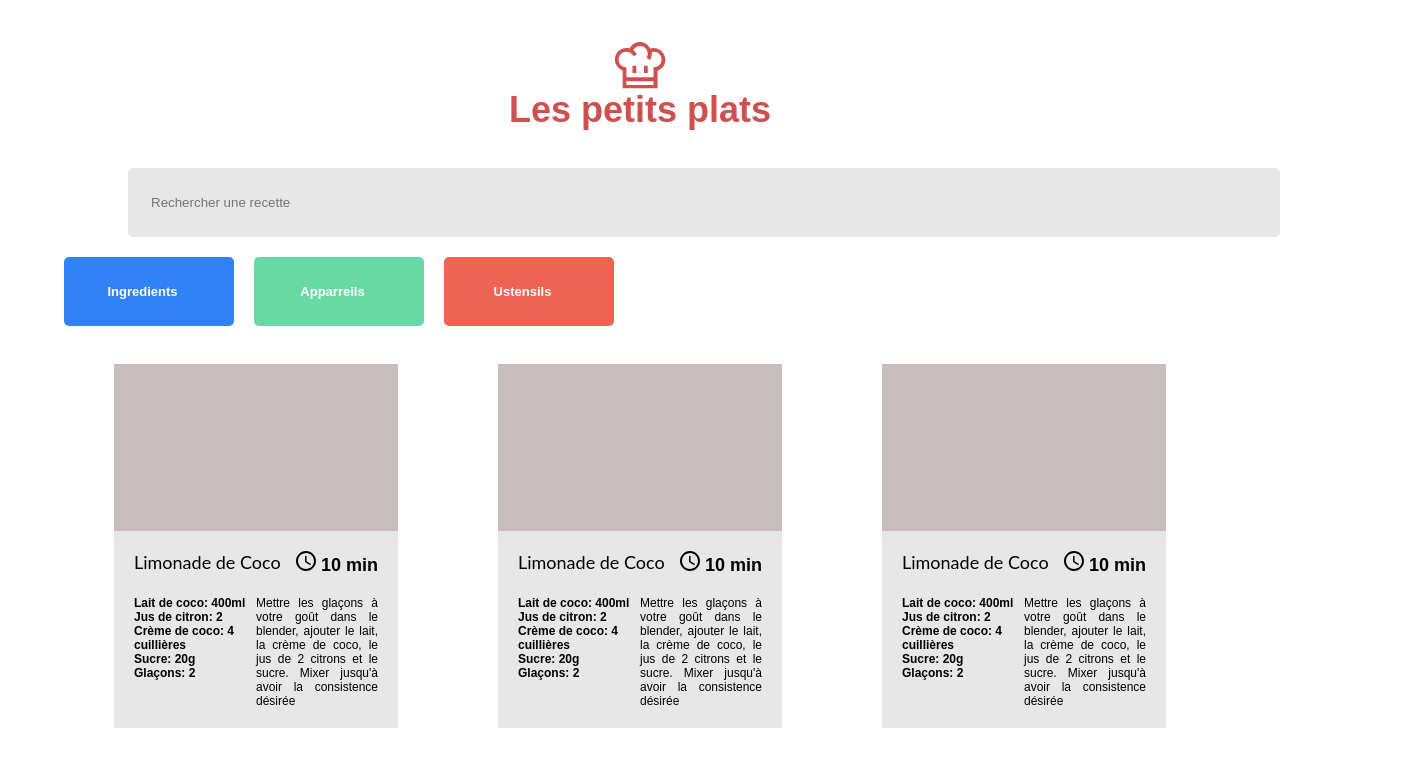
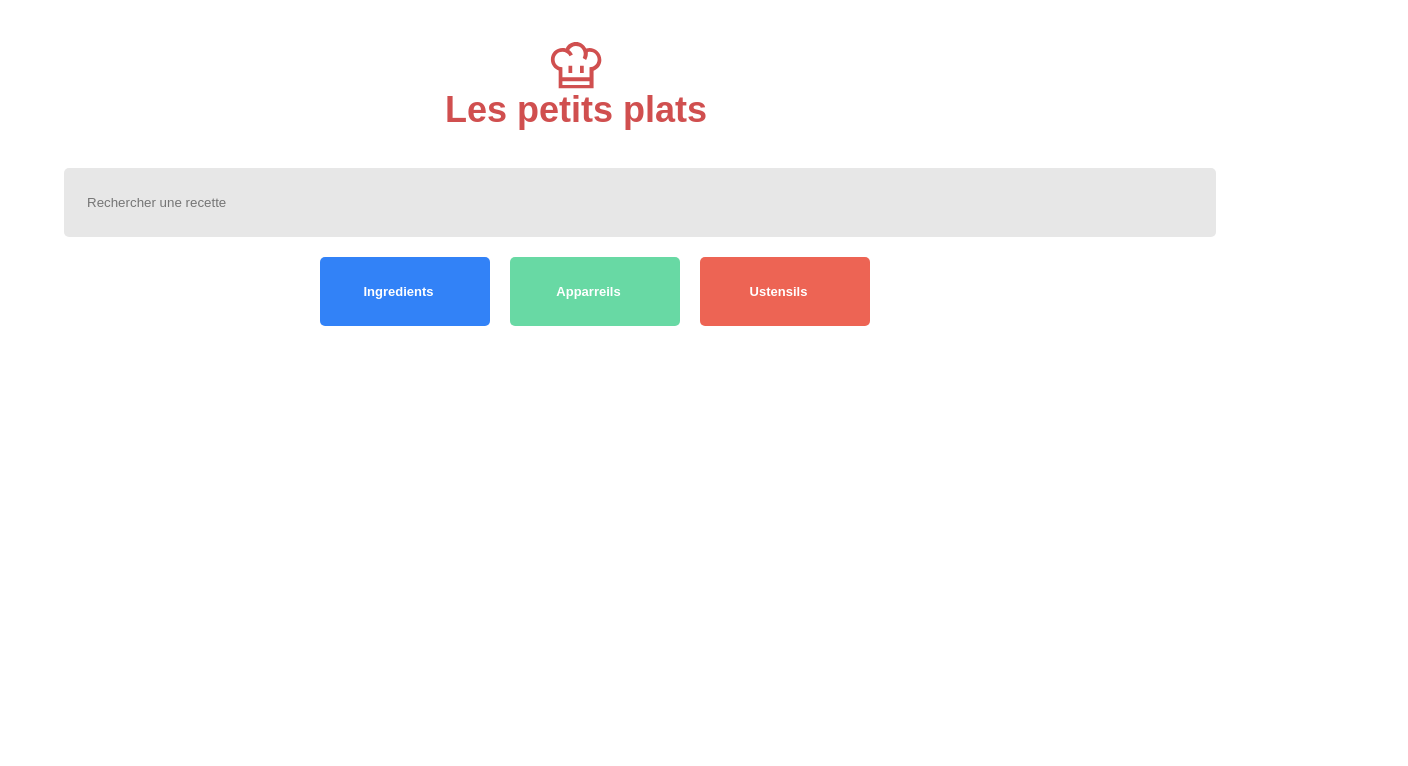
Before and after one commit to FlorentPernigotto/P7-Les-petits-plats, a plain HTML site: page index.html in a window 1280 px wide. Shown: the whole page, 1408 px wide, since content can reach past the window. Drawn offline with Linux system fonts and the light colour scheme.

Commit message:
recipeFactory update
switch vers le laptop

```diff
--- a/css/index.css
+++ b/css/index.css
@@ -9,15 +9,15 @@ html {
     max-width: 50%;
 }
 body {
-
-    display: flex;
-    flex-direction: column;
-    align-items: center;
-    width: 100vw;
     font-family: DM Sans, sans-serif ;
 
 }
-
+#bloc_page {
+    padding-right: 10%;
+    padding-left: 10%;
+    display: flex;
+    flex-direction: column;
+}
 /* HEADER */
 
 header {
@@ -27,6 +27,9 @@ header {
     flex-direction: column;
     padding-top: 42px;
     padding-bottom: 17px;
+    margin-left: 50%;
+    margin-right: 50%;
+    width: 100%;
 
 }
 
@@ -52,8 +55,6 @@ header h1 {
     display: flex;
     width: 100vw;
     align-content: center;
-    margin-left: 20vw;
-
 }
 
 #search_input {
@@ -78,8 +79,7 @@ header h1 {
     gap: 20px;
     padding-bottom: 20px;
     width: 100%;
-    margin-left: 5vw;
-    margin-right: 10vw;
+    margin-left: 20vw;
 }
 .filter_appearance {
 
--- a/index.html
+++ b/index.html
@@ -8,6 +8,7 @@
     <link rel="stylesheet" href="css/index.css">
 </head>
 <body>
+    <div id="bloc_page">
         <header>
             <svg width="52" height="47" viewBox="0 0 52 47" fill="none" xmlns="http://www.w3.org/2000/svg">
                 <path fill-rule="evenodd" clip-rule="evenodd" d="M39.5083 25.3424V35.1415H12.4024V25.3424C7.99768 25.3424 4.60945 21.9635 4.60945 17.5708C4.60945 13.1781 7.99768 9.79908 12.4024 9.79908C15.4518 9.79908 18.1624 11.4886 19.5177 14.1918L22.9059 12.5023C21.8895 10.8128 20.873 9.12328 19.1789 8.10958C20.5342 5.74429 22.9059 4.05479 25.9553 4.05479C30.36 4.05479 33.7483 7.43378 33.7483 11.8265C33.7483 13.1781 33.4095 14.5297 32.7318 15.8813L36.12 17.9087C37.1365 16.2192 37.8142 14.1918 37.8142 11.8265C37.8142 11.1507 37.8142 10.8128 37.8142 10.137C38.4918 9.79908 39.1695 9.79908 39.8471 9.79908C44.2518 9.79908 47.64 13.1781 47.64 17.5708C47.64 21.9635 43.913 25.3424 39.5083 25.3424ZM39.5083 42.9132H12.4024V39.1963H39.5083V42.9132ZM39.5083 6.08219C38.4918 6.08219 37.4753 6.42009 36.12 6.42009C34.0871 2.70319 30.36 0 25.9553 0C21.5506 0 17.4847 2.36529 15.7906 6.42009C14.7742 6.08219 13.7577 6.08219 12.4024 6.08219C5.96474 6.08219 0.882385 11.1507 0.882385 17.5708C0.882385 22.6393 4.27062 27.0319 8.67533 28.3835V46.2922H43.5742V28.7214C47.9789 27.0319 51.3671 22.9772 51.3671 17.9087C51.3671 11.4886 45.9459 6.08219 39.5083 6.08219ZM22.2283 31.0867H18.5012V23.653H22.2283V31.0867ZM33.7483 31.0867H30.0212V23.653H33.7483V31.0867Z" fill="#D04F4F"/>
@@ -39,88 +40,11 @@
             </div>
         </div>
         <section id="recipe_gallery">
-        <div class="recipe_card">
-            <div class="recipe_container_image">
+            <!-- pattern factory pour chaques carte de recettes -->
+        </section>
+    </div>
 
-            </div>
-            <div class="recipe_container_infos">
-                <div class="recipe_title_time">
-                    <h2>Limonade de Coco</h2>
-
-
-                    <p><svg width="20" height="20" viewBox="0 0 20 20" fill="none" xmlns="http://www.w3.org/2000/svg">
-                        <path d="M10 0C4.5 0 0 4.5 0 10C0 15.5 4.5 20 10 20C15.5 20 20 15.5 20 10C20 4.5 15.5 0 10 0ZM10 18C5.59 18 2 14.41 2 10C2 5.59 5.59 2 10 2C14.41 2 18 5.59 18 10C18 14.41 14.41 18 10 18ZM10.5 5H9V11L14.2 14.2L15 12.9L10.5 10.2V5Z" fill="black"/>
-                    </svg> 10 min</p>
-                </div>
-                <div class="recipe_ingredient_instruction">
-                    <div class="recipe_ingredients_container">
-                        <p>Lait de coco: 400ml</p>
-                        <p>Jus de citron: 2</p>
-                        <p>Crème de coco: 4 cuillières</p>
-                        <p>Sucre: 20g</p>
-                        <p>Glaçons: 2</p>
-                    </div>
-                    <div class="recipe_instruction_container">
-                        <p>Mettre les glaçons à votre goût dans le blender, ajouter le lait, la crème de coco, le jus de 2 citrons et le sucre. Mixer jusqu'à avoir la consistence désirée</p>
-                    </div>
-                </div>
-            </div>
-        </div>
-        <div class="recipe_card">
-            <div class="recipe_container_image">
-
-            </div>
-            <div class="recipe_container_infos">
-                <div class="recipe_title_time">
-                    <h2>Limonade de Coco</h2>
-
-
-                    <p><svg width="20" height="20" viewBox="0 0 20 20" fill="none" xmlns="http://www.w3.org/2000/svg">
-                        <path d="M10 0C4.5 0 0 4.5 0 10C0 15.5 4.5 20 10 20C15.5 20 20 15.5 20 10C20 4.5 15.5 0 10 0ZM10 18C5.59 18 2 14.41 2 10C2 5.59 5.59 2 10 2C14.41 2 18 5.59 18 10C18 14.41 14.41 18 10 18ZM10.5 5H9V11L14.2 14.2L15 12.9L10.5 10.2V5Z" fill="black"/>
-                    </svg> 10 min</p>
-                </div>
-                <div class="recipe_ingredient_instruction">
-                    <div class="recipe_ingredients_container">
-                        <p>Lait de coco: 400ml</p>
-                        <p>Jus de citron: 2</p>
-                        <p>Crème de coco: 4 cuillières</p>
-                        <p>Sucre: 20g</p>
-                        <p>Glaçons: 2</p>
-                    </div>
-                    <div class="recipe_instruction_container">
-                        <p>Mettre les glaçons à votre goût dans le blender, ajouter le lait, la crème de coco, le jus de 2 citrons et le sucre. Mixer jusqu'à avoir la consistence désirée</p>
-                    </div>
-                </div>
-            </div>
-        </div>
-        <div class="recipe_card">
-            <div class="recipe_container_image">
-
-            </div>
-            <div class="recipe_container_infos">
-                <div class="recipe_title_time">
-                    <h2>Limonade de Coco</h2>
-
-
-                    <p><svg width="20" height="20" viewBox="0 0 20 20" fill="none" xmlns="http://www.w3.org/2000/svg">
-                        <path d="M10 0C4.5 0 0 4.5 0 10C0 15.5 4.5 20 10 20C15.5 20 20 15.5 20 10C20 4.5 15.5 0 10 0ZM10 18C5.59 18 2 14.41 2 10C2 5.59 5.59 2 10 2C14.41 2 18 5.59 18 10C18 14.41 14.41 18 10 18ZM10.5 5H9V11L14.2 14.2L15 12.9L10.5 10.2V5Z" fill="black"/>
-                    </svg> 10 min</p>
-                </div>
-                <div class="recipe_ingredient_instruction">
-                    <div class="recipe_ingredients_container">
-                        <p>Lait de coco: 400ml</p>
-                        <p>Jus de citron: 2</p>
-                        <p>Crème de coco: 4 cuillières</p>
-                        <p>Sucre: 20g</p>
-                        <p>Glaçons: 2</p>
-                    </div>
-                    <div class="recipe_instruction_container">
-                        <p>Mettre les glaçons à votre goût dans le blender, ajouter le lait, la crème de coco, le jus de 2 citrons et le sucre. Mixer jusqu'à avoir la consistence désirée</p>
-                    </div>
-                </div>
-            </div>
-        </div>
-    </section>
     <script src="scripts/fetchData.js"></script>
+    <script src="scripts/galleryFactory.js"></script>
 </body>
 </html>
--- a/scripts/fetchData.js
+++ b/scripts/fetchData.js
@@ -1,3 +1,24 @@
-fetch('data/recipes.json')
-  .then(response => response.json())
-  .then(json => console.log(json))
+async function getRecipes() {
+    // On récupère les données dans le fichiers JSON //
+    const response = await fetch('data/recipes.json');
+    if (!response.ok) {
+        return "error";
+    } else {
+        const data = await response.json();
+        return {
+            recipes: data.recipes,
+        };
+    }
+}
+ async function displayData(recipes) {
+     const recipesGallery = document.querySelector("#recipe_gallery");
+
+     // Créer un element article avec les données pour chaques photographe
+     recipes.foreach((recipe) => {
+        const recipeModel = recipeFactory(recipe);
+        const recipeCardDOM = recipeModel.
+     })
+ }
+
+// .then(response => response.json())
+// .then(json => console.log(json))
--- /dev/null
+++ b/scripts/galleryFactory.js
@@ -0,0 +1,36 @@
+
+
+function recipeFactory () {
+
+    const recipesFactory = document.getElementById('recipe_gallery')
+
+        recipesFactory.innerHTML = `
+        <article class="recipe_card">
+            <div class="recipe_container_image">
+
+            </div>
+            <div class="recipe_container_infos">
+                <div class="recipe_title_time">
+                    <h2>Limonade de Coco</h2>
+
+
+                    <p><svg width="20" height="20" viewBox="0 0 20 20" fill="none" xmlns="http://www.w3.org/2000/svg">
+                        <path d="M10 0C4.5 0 0 4.5 0 10C0 15.5 4.5 20 10 20C15.5 20 20 15.5 20 10C20 4.5 15.5 0 10 0ZM10 18C5.59 18 2 14.41 2 10C2 5.59 5.59 2 10 2C14.41 2 18 5.59 18 10C18 14.41 14.41 18 10 18ZM10.5 5H9V11L14.2 14.2L15 12.9L10.5 10.2V5Z" fill="black"/>
+                    </svg> 10 min</p>
+                </div>
+                <div class="recipe_ingredient_instruction">
+                    <div class="recipe_ingredients_container">
+                        <p>Lait de coco: 400ml</p>
+                        <p>Jus de citron: 2</p>
+                        <p>Crème de coco: 4 cuillières</p>
+                        <p>Sucre: 20g</p>
+                        <p>Glaçons: 2</p>
+                    </div>
+                    <div class="recipe_instruction_container">
+                        <p>Mettre les glaçons à votre goût dans le blender, ajouter le lait, la crème de coco, le jus de 2 citrons et le sucre. Mixer jusqu'à avoir la consistence désirée</p>
+                    </div>
+                </div>
+            </div>
+        </article>`;
+
+}
```
Lines whose indentation alone changed are shown as unchanged.
